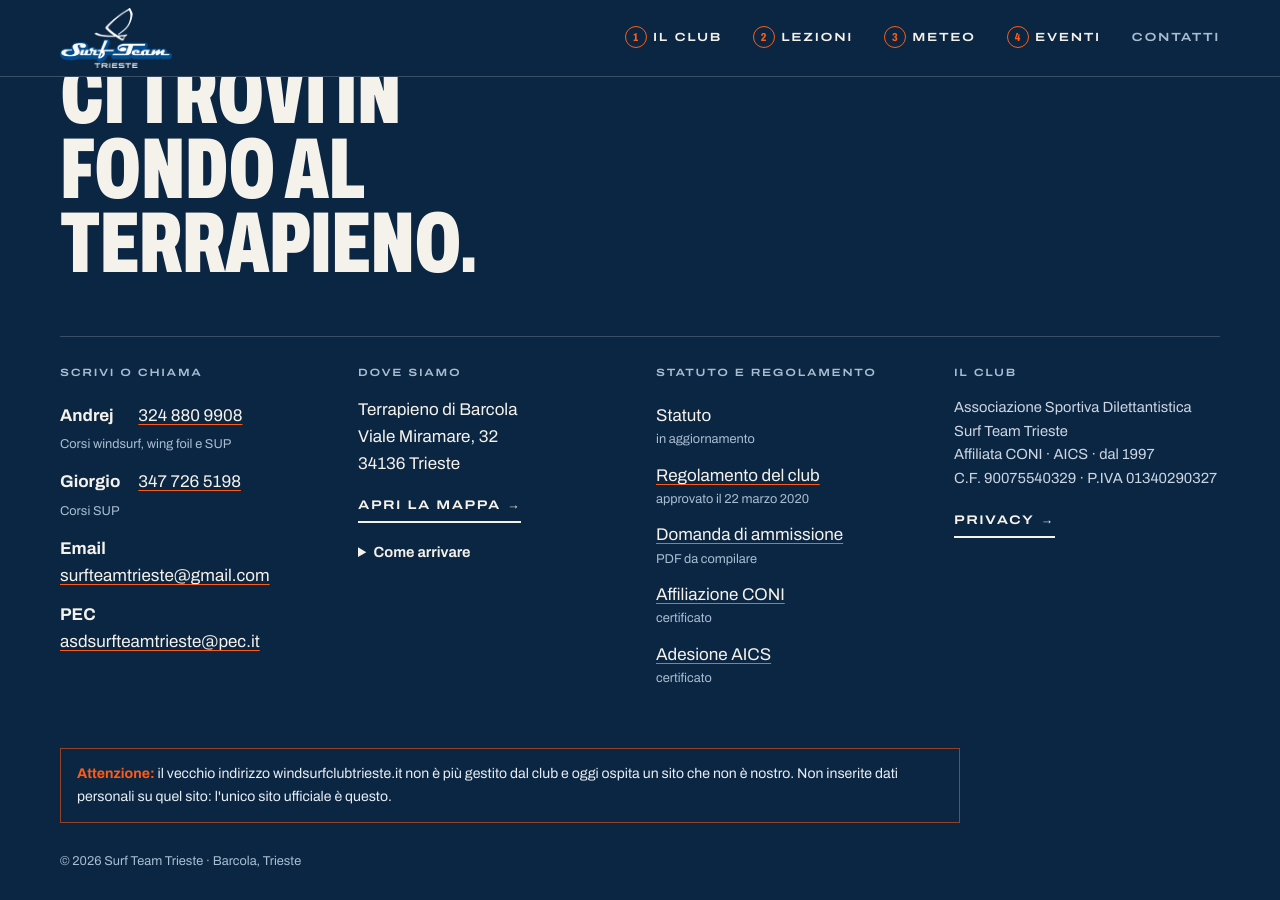
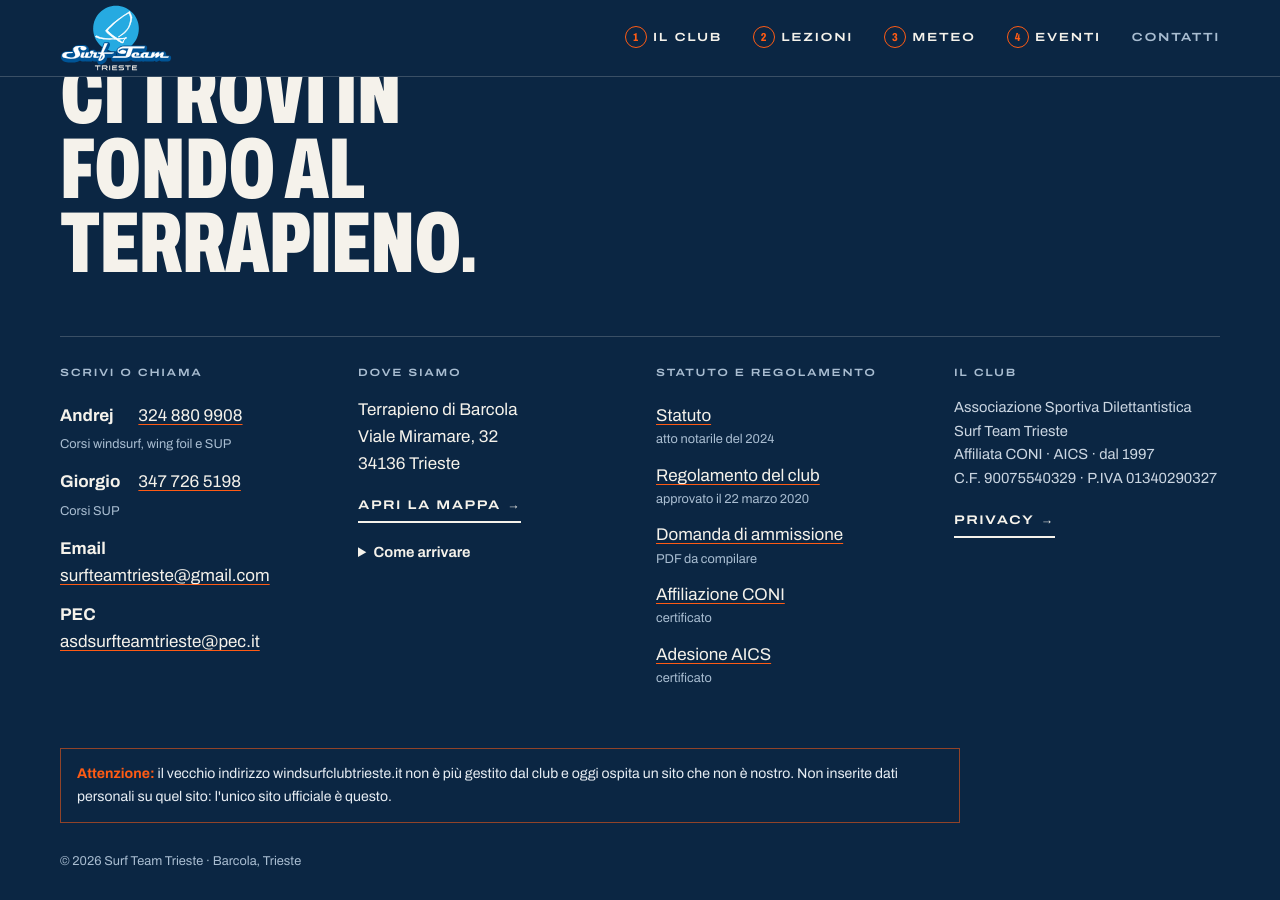
Before and after one commit to surfteamtrieste-website/website, a Jekyll site: the page built from index.html, in a window 1280 px wide and 900 px high, scrolled down 6249 px. Built offline with Jekyll 4.4.1, drawn with Linux system fonts in a browser that asks for light colours.

Commit message:
Logo vettoriale del club, statuto 2024 e icone nuove
- Logo dal file Illustrator del club (logo_surf_2025.ai) convertito in SVG:
  colori originali e versione per la testata blu (TRIESTE chiaro)
- Favicon e icona iPhone dal marchio (cerchio con la vela)
- Statuto 2024 (atto notarile) scaricabile in fondo a ogni pagina
- Logo PNG per la firma email del club

Co-Authored-By: Claude Opus 5.5 <noreply@anthropic.com>

```diff
--- a/_data/documenti.yml
+++ b/_data/documenti.yml
@@ -4,8 +4,8 @@
 # file: "" = documento non ancora disponibile (si vede "in aggiornamento").
 
 - titolo: Statuto
-  file: ""
-  nota: in aggiornamento
+  file: documenti/statuto-surf-team-trieste.pdf
+  nota: atto notarile del 2024
 
 - titolo: Regolamento del club
   file: documenti/regolamento-surf-team-trieste.pdf
--- a/_includes/header.html
+++ b/_includes/header.html
@@ -3,7 +3,7 @@
 <header class="testata">
   <div class="contenitore testata__riga">
     <a class="testata__logo" href="{{ '/' | relative_url }}" aria-label="Surf Team Trieste, torna alla home">
-      <img src="{{ '/assets/img/logo-surf-team-480.png' | relative_url }}" width="480" height="257" alt="Surf Team Trieste">
+      <img src="{{ '/assets/img/logo-surf-team-negativo.svg' | relative_url }}" width="301" height="177" alt="Surf Team Trieste">
     </a>
     <button class="testata__menu" type="button" aria-expanded="false" aria-controls="navigazione">
       <span class="testata__menu-linee" aria-hidden="true"></span>
```
Also changed, not shown: README.md, assets/img/apple-touch-icon.png, assets/img/favicon.svg, assets/img/firma-logo-surf-team.png (added), assets/img/logo-surf-team-480.png (deleted), assets/img/logo-surf-team-negativo.svg (added), assets/img/logo-surf-team.png, assets/img/logo-surf-team.svg (added), 1 other file.
